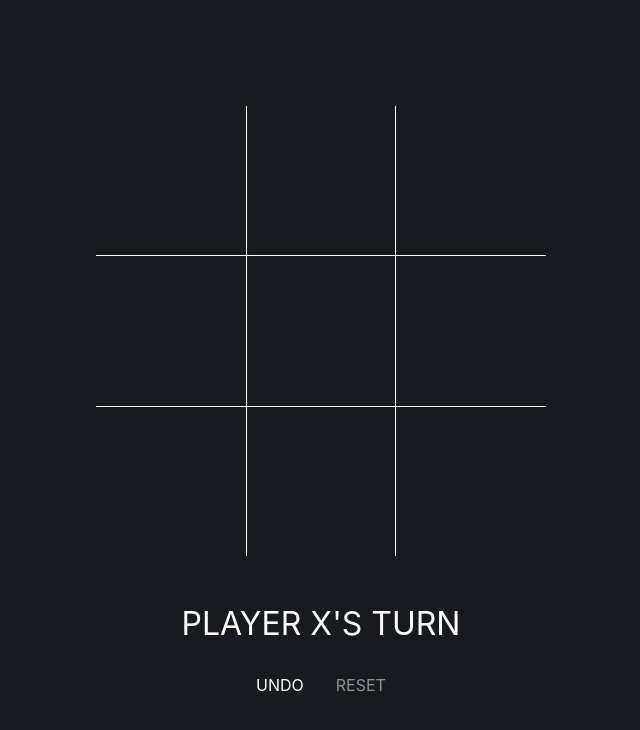
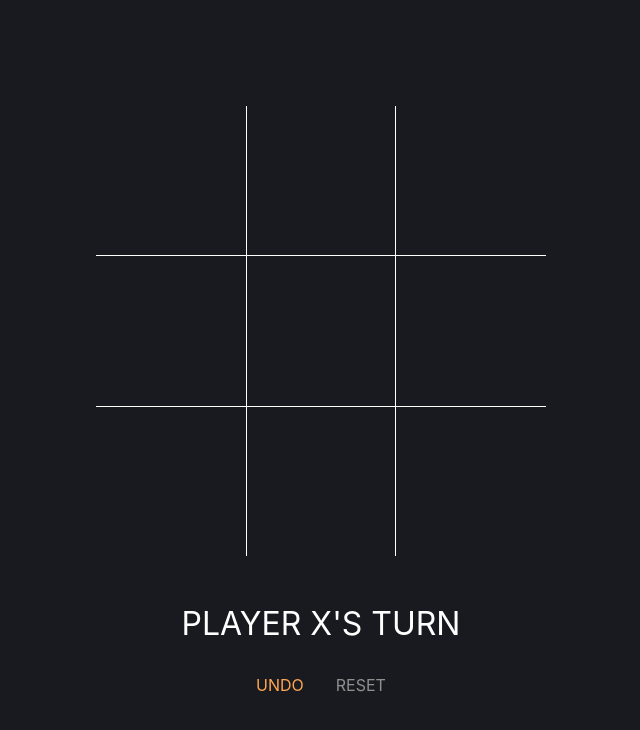
Before and after one commit to motogoozy/tic-tac-toe, a React (Create React App) app: page / in a window 1280 px wide. In both pictures the pointer is over the element "UNDO". Shown: the top 730 px of the page, without its empty margins (319-959 px from the left). Built offline with nearby package versions, Linux system fonts and the light colour scheme.

Commit message:
update button color

```diff
--- a/src/App.css
+++ b/src/App.css
@@ -35,5 +35,5 @@
 
 .button-container > p:hover {
   cursor: pointer;
-  color: white;
+  color: #ffa653;
 }
```
